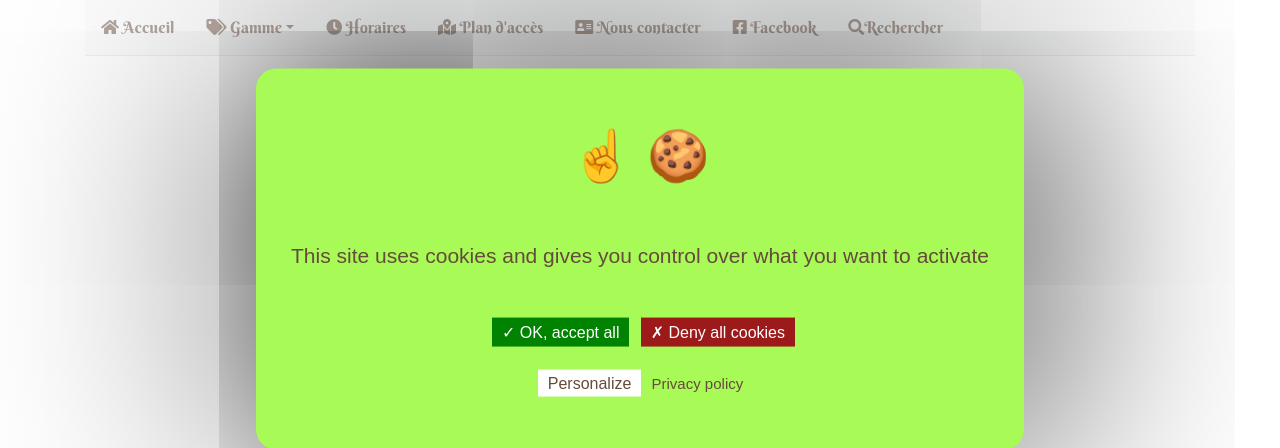
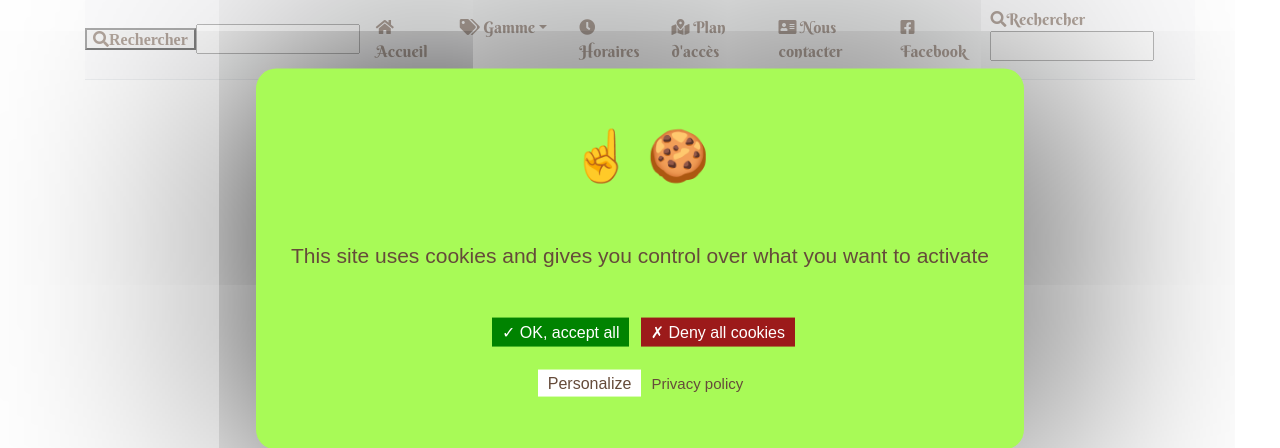
Before and after one commit to Lempereurjulien/Chocolatine, a PHP site: page /vues/v_entete.php in a window 1280 px wide. Shown: the part 141-589 px from the top of the page. Run offline with PHP 8.4, Linux system fonts and the light colour scheme.

Commit message:
Ajout barre recherche sur le haut

```diff
--- a/chocolatein-sources/chocolatein-CodeOrigine/vues/v_entete.php
+++ b/chocolatein-sources/chocolatein-CodeOrigine/vues/v_entete.php
@@ -59,6 +59,7 @@
                 <button class="navbar-toggler" type="button" data-toggle="collapse" data-target="#navBarChoc" aria-controls="navBarChoc" aria-expanded="false" aria-label="Toggle navigation">
                     <span class="navbar-toggler-icon"></span>
                 </button>
+                <button class="fas fa-search">Rechercher</button><input type="text">
                 <div class="collapse navbar-collapse" id="navBarChoc">
                     <ul class="navbar-nav mr-auto">
                         <li class="nav-item active">
@@ -91,7 +92,7 @@
                             <a class="nav-link" href="https://www.facebook.com/Chocolate.In.Bordeaux" target="_blank"><i class="fab fa-facebook-square"></i> Facebook</a>
                         </li>
                         <li class="nav-item">
-                            <a class="nav-link" href="?uc=rechercher"><i class="fas fa-search"></i>Rechercher </a>
+                            <a class="nav-champ" href="?uc=rechercher"><i class="fas fa-search"></i>Rechercher <input type="text"> </<input></a>
 
                     </ul>
                 </div>
```
